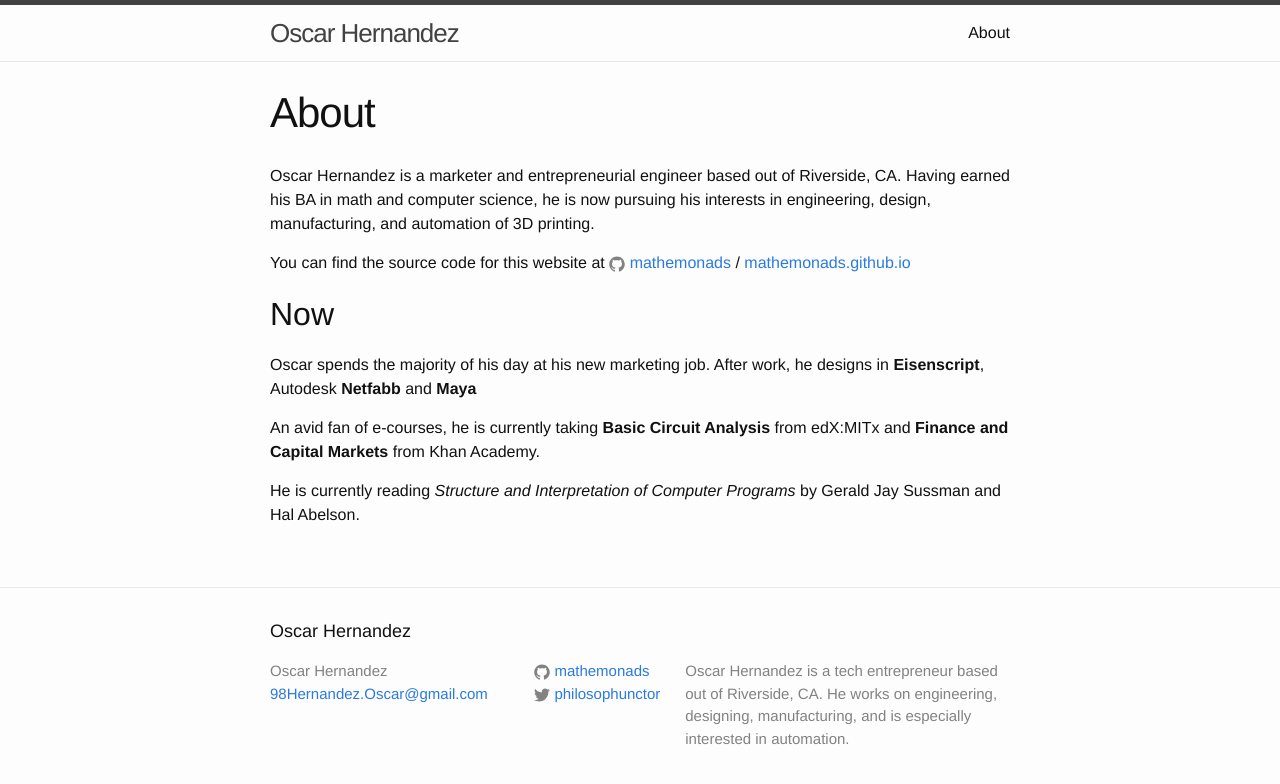
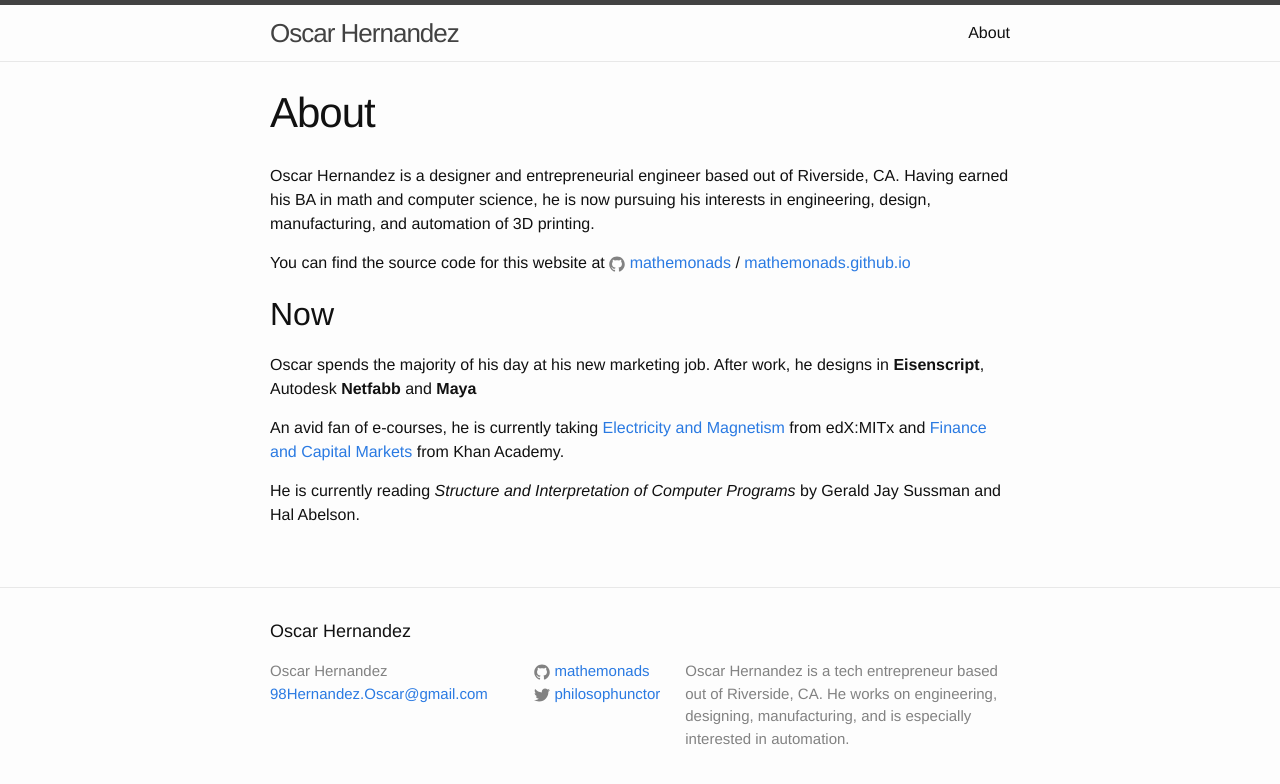
Before and after one commit to mathemonads/mathemonads.github.io, a Jekyll site: the page built from about.md, in a window 1280 px wide. Shown: the top 784 px of the page. Built offline with Jekyll 4.4.1, drawn with Linux system fonts in a browser that asks for light colours.

Commit message:
started E&M class

```diff
--- a/about.md
+++ b/about.md
@@ -5,7 +5,7 @@ permalink: /about/
 ---
 
 
-Oscar Hernandez is a marketer and entrepreneurial engineer based out of Riverside, CA. Having earned his BA in math and computer science, he is now pursuing his interests in engineering, design, manufacturing, and automation of 3D printing.
+Oscar Hernandez is a designer and entrepreneurial engineer based out of Riverside, CA. Having earned his BA in math and computer science, he is now pursuing his interests in engineering, design, manufacturing, and automation of 3D printing.
 
 You can find the source code for this website at {% include icon-github.html username="mathemonads" %} / [mathemonads.github.io](https://github.com/mathemonads/mathemonads.github.io)
 
@@ -14,6 +14,6 @@ You can find the source code for this website at {% include icon-github.html use
 Oscar spends the majority of his day at his new marketing job.
 After work, he designs in **Eisenscript**, Autodesk **Netfabb** and **Maya**
 
-An avid fan of e-courses, he is currently taking **Basic Circuit Analysis** from edX:MITx and **Finance and Capital Markets** from Khan Academy.
+An avid fan of e-courses, he is currently taking [Electricity and Magnetism](https://www.edx.org/course/electricity-and-magnetism-electrostatics "Electricity and Magnetism: Electrostatics") from edX:MITx and [Finance and Capital Markets](https://www.khanacademy.org/economics-finance-domain/core-finance "Finance and Capital Markets: Stocks and Bonds") from Khan Academy.
 
 He is currently reading *Structure and Interpretation of Computer Programs* by Gerald Jay Sussman and Hal Abelson.
```
